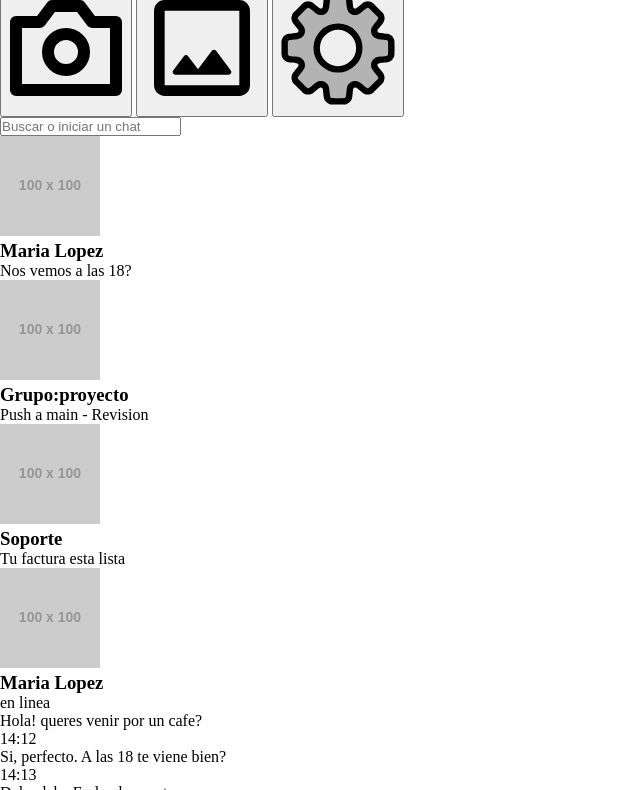
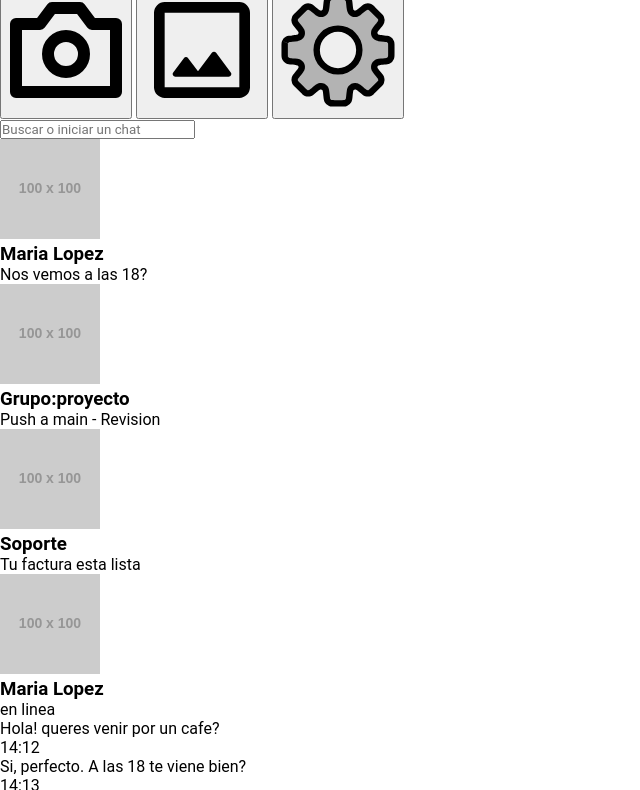
Before and after one commit to jazminm94/proyecto-base-999200928, a plain HTML site: page index.html in a window 1280 px wide. Shown: the part 63-853 px from the top of the page, without its empty margins (0-640 px from the left). Drawn offline with Linux system fonts and the light colour scheme; placeholder pictures from the web are drawn by us.

Commit message:
add: incorporacion de tipografia rotobo

```diff
--- a/styles/main.css
+++ b/styles/main.css
@@ -2,6 +2,7 @@
     margin: 0;
     padding: 0;
     box-sizing: border-box;
+    font-family: var(--primary-font);
 }
 
 :root {
```
